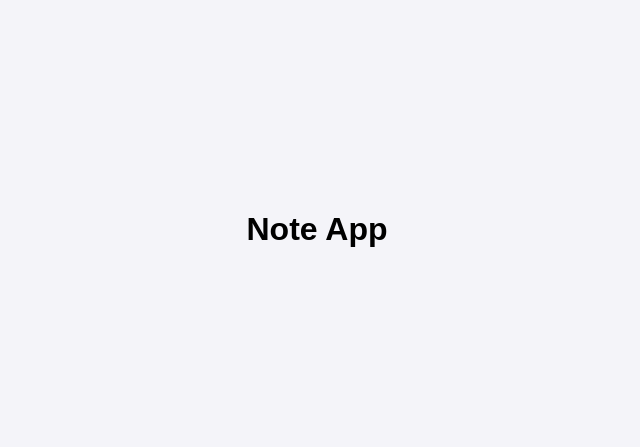
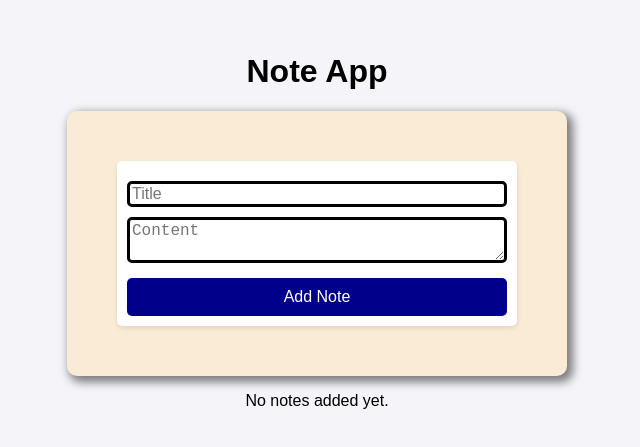
Before and after one commit to SkillBrain-com/exam-fe-30.10.24, a React (Create React App) app: page /dragos in a window 1280 px wide. Before the commit this address had no page. Shown: the part 171-618 px from the top of the page, without its empty margins (323-963 px from the left). Built offline with nearby package versions, Linux system fonts and the light colour scheme.

Commit message:
Initializat Notes App

```diff
--- a/src/App.js
+++ b/src/App.js
@@ -1,16 +1,17 @@
 import React from "react";
 import MentorNotes from "./pages/mentor/AddNotes";
 import { BrowserRouter as Router, Route, Routes } from "react-router-dom";
+import AddNotes from "../src/pages/bighiu_dragos/AddNotes.js";
 import "./App.css";
 
 function App() {
   return (
     <Router>
-      <div className='App'>
+      <div className="App">
         <h1>Note App</h1>
         <Routes>
-          <Route path='/' element={<MentorNotes />} />
-          {/* Add your route here */}
+          <Route path="/" element={<MentorNotes />} />
+          <Route path="dragos" element={<AddNotes />} />
         </Routes>
       </div>
     </Router>
--- /dev/null
+++ b/src/pages/bighiu_dragos/AddNote.js
@@ -0,0 +1,45 @@
+import React, { useState } from "react";
+import "./styles.css";
+
+function AddNote({ addNote }) {
+  const [title, setTitle] = useState("");
+  const [content, setContent] = useState("");
+
+  const handleSubmit = (e) => {
+    e.preventDefault();
+
+    if (!title || !content) {
+      alert("Please fill in all fields.");
+      return;
+    }
+
+    addNote(title, content);
+    setTitle("");
+    setContent("");
+  };
+
+  return (
+    <div className="add-note-container">
+      <form onSubmit={handleSubmit} className="add-note-form">
+        <input
+          className="title-input"
+          type="text"
+          placeholder="Title"
+          value={title}
+          onChange={(e) => setTitle(e.target.value)}
+        />
+        <textarea
+          className="content-input"
+          placeholder="Content"
+          value={content}
+          onChange={(e) => setContent(e.target.value)}
+        />
+        <button className="submit-button" type="submit">
+          Add Note
+        </button>
+      </form>
+    </div>
+  );
+}
+
+export default AddNote;
--- /dev/null
+++ b/src/pages/bighiu_dragos/AddNotes.js
@@ -0,0 +1,22 @@
+import React, { useState } from "react";
+import AddNote from "./AddNote.js";
+import NoteList from "./NoteList.js";
+import "./styles.css";
+
+function AddNotes() {
+  const [notes, setNotes] = useState([]);
+
+  const addNote = (title, content) => {
+    const newNote = { title, content };
+    setNotes((prevNotes) => [...prevNotes, newNote]);
+  };
+
+  return (
+    <div className="add-notes">
+      <AddNote addNote={addNote} />
+      <NoteList notes={notes} />
+    </div>
+  );
+}
+
+export default AddNotes;
--- /dev/null
+++ b/src/pages/bighiu_dragos/NoteList.js
@@ -0,0 +1,20 @@
+import React from "react";
+import NoteCard from "../../components/NoteCard.js";
+
+function NoteList({ notes }) {
+  return (
+    <div className="notes-list">
+      {notes.length === 0 ? (
+        <p>No notes added yet.</p>
+      ) : (
+        notes.map((note, index) => (
+          <div className="note" key={index}>
+            <NoteCard title={note.title} content={note.content} />
+          </div>
+        ))
+      )}
+    </div>
+  );
+}
+
+export default NoteList;
--- /dev/null
+++ b/src/pages/bighiu_dragos/styles.css
@@ -0,0 +1,28 @@
+.add-note-container {
+  box-shadow: 4px 4px 10px 2px rgba(0, 0, 0, 0.5);
+  border-radius: 10px;
+  padding: 50px;
+  background-color: antiquewhite;
+}
+
+.title-input {
+  margin-top: 10px;
+  border: 3px solid black;
+}
+
+.content-input {
+  margin-top: 10px;
+  border: 3px solid black;
+}
+
+.submit-button {
+  margin-top: 15px;
+  background-color: darkblue;
+}
+
+.note {
+  margin-top: 15px;
+  box-shadow: 4px 4px 10px 2px rgba(0, 0, 0, 0.5);
+  padding: 1px 10px 5px 10px;
+  background-color: bisque;
+}
```
